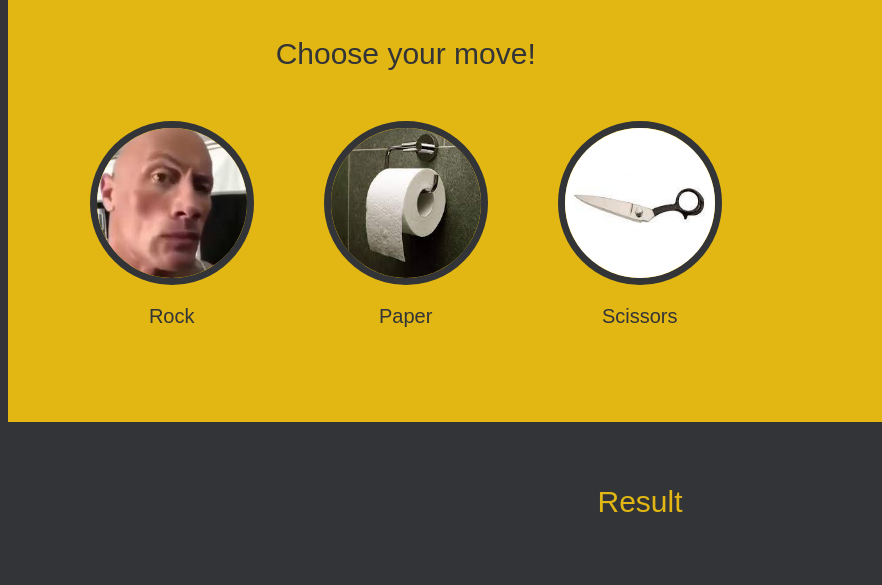
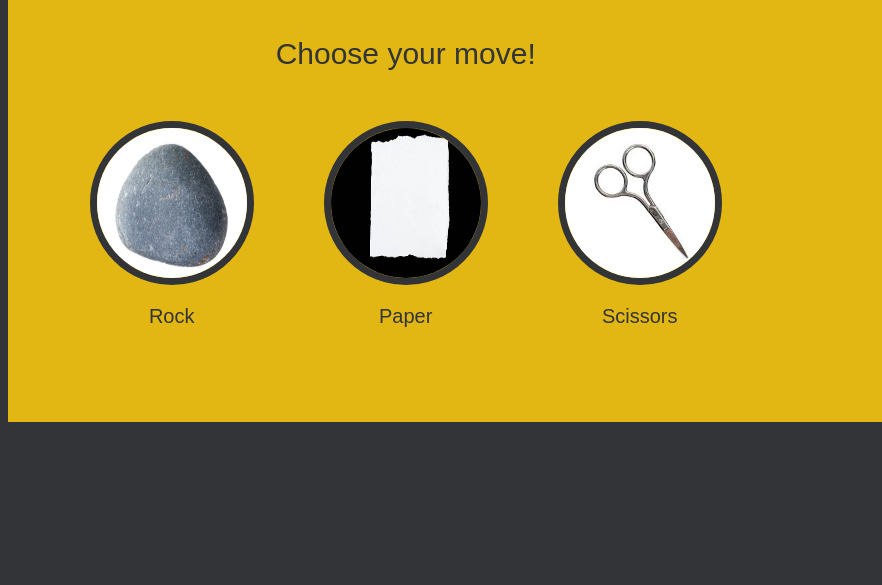
Before and after one commit to SKjustSK/rock-paper-scissors, a plain HTML site: page index.html in a window 1280 px wide. Shown: the part 226-811 px from the top of the page, 0-882 px from the left. Drawn offline with Linux system fonts and the light colour scheme.

Commit message:
Updated to remove joke elements

```diff
--- a/index.html
+++ b/index.html
@@ -20,15 +20,15 @@
                 <div class = 'optionTitle'>Choose your move!</div>
                 <div class = 'userInput'>
                     <div class = 'item' id = 'ROCK'>
-                        <img src = "images/rockJoke.jpg" alt = "ROCK" class = "image input">
+                        <img src = "images/rock.jpg" alt = "ROCK" class = "image input">
                         <div class = 'text'>Rock</div>
                     </div>
                     <div class = 'item input' id = 'PAPER'>
-                        <img src = "images/paperJoke.jpg" alt = "PAPER" class = "image input">
+                        <img src = "images/paper.jpg" alt = "PAPER" class = "image input">
                         <div class = 'text'>Paper</div>
                     </div>
                     <div class = 'item input' id = 'SCISSORS'>
-                        <img src = "images/scissorsJoke.jpg" alt = "SCISSORS" class = "image input">
+                        <img src = "images/scissors.jpg" alt = "SCISSORS" class = "image input">
                         <div class = 'text'>Scissors</div>
                     </div>
                 </div>
@@ -46,13 +46,9 @@
         </div>
 
         <div class = "result">
-            Result
+
         </div>
 
     </div>
-
-    <script>
-
-    </script>
 </body>
 </html>
--- a/javascript.js
+++ b/javascript.js
@@ -62,7 +62,7 @@ function computerDisplayChange()
     {
         if (computerChoice === optionImage[i].toUpperCase())
         {
-            image.src = `images/${optionImage[i]}Joke.jpg`;
+            image.src = `images/${optionImage[i]}.jpg`;
         }
     }
 }
--- a/style.css
+++ b/style.css
@@ -7,7 +7,6 @@ body {
 #page {
     display: flex;
     flex-direction: column;
-    /* justify-content: space-evenly; */
     align-items: stretch;
     height: 100vh;
 }
```
